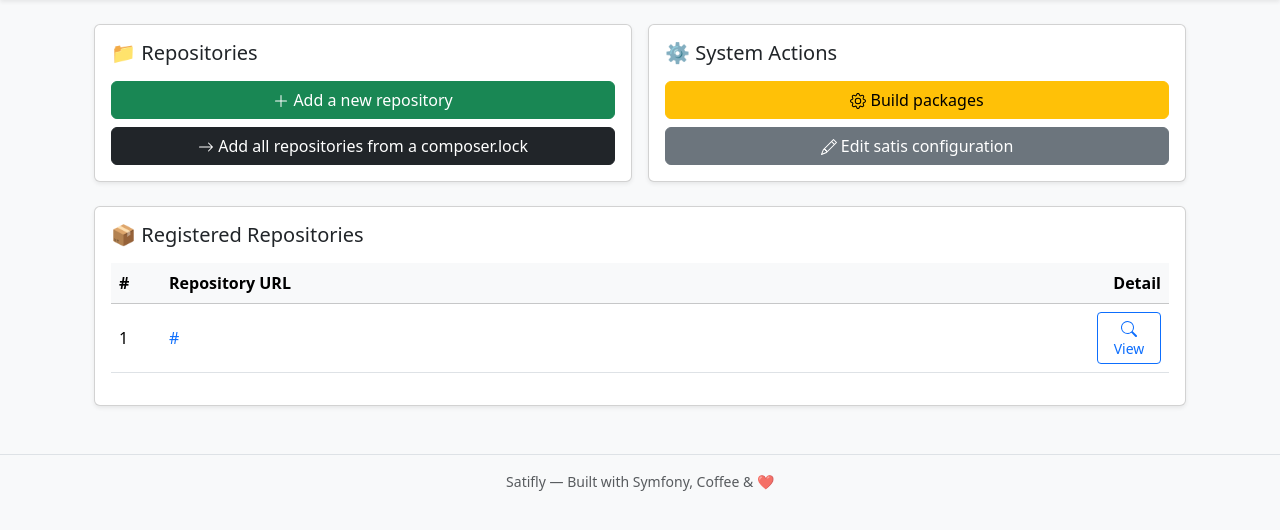
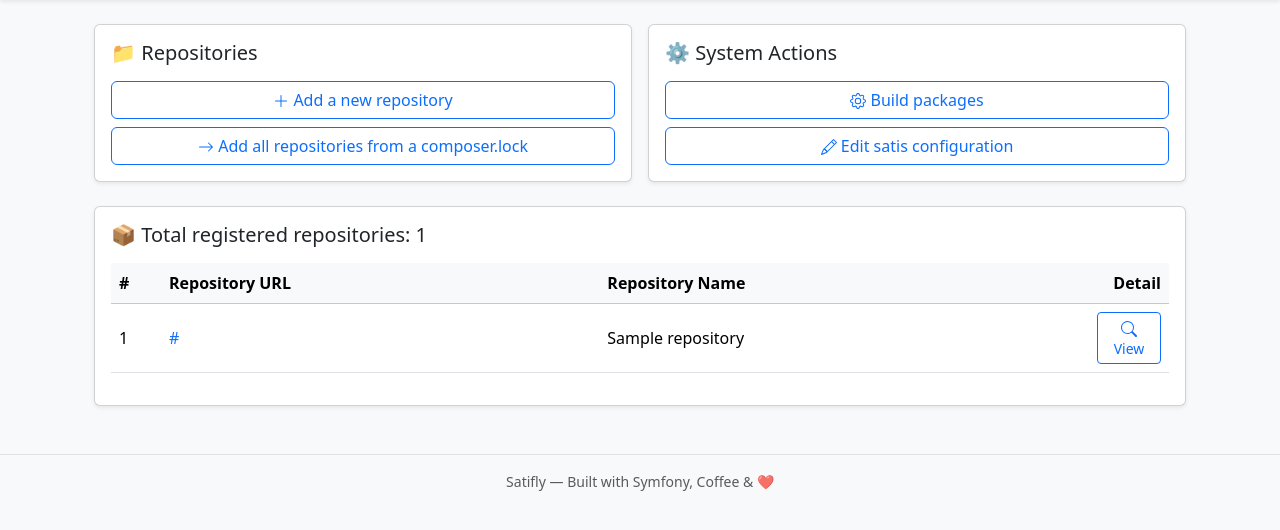
Before and after one commit to Trusted97/satifly, a Symfony app: template templates/views/home.html.twig in a window 1280 px wide. Shown: the part 121-651 px from the top of the page. Run offline with Twig, Linux system fonts and the light colour scheme; the template is opened without the code that fills it: most values are stand-ins (such as "Sample title", 1, 10 or a date in 2020); some libraries are stand-ins or nearby versions.

Commit message:
chore: minimal ui changes

```diff
--- a/templates/views/home.html.twig
+++ b/templates/views/home.html.twig
@@ -10,13 +10,13 @@
                     <div class="card-body">
                         <h5 class="card-title mb-3">📁 Repositories</h5>
                         <div class="d-flex flex-column gap-2">
-                            <a href="{{ path('repository_new') }}" class="btn btn-success">
+                            <a href="{{ path('repository_new') }}" class="btn btn-outline-primary">
                                 <svg xmlns="http://www.w3.org/2000/svg" width="16" height="16" fill="currentColor" class="bi bi-plus-lg" viewBox="0 0 16 16">
                                     <path fill-rule="evenodd" d="M8 2a.5.5 0 0 1 .5.5v5h5a.5.5 0 0 1 0 1h-5v5a.5.5 0 0 1-1 0v-5h-5a.5.5 0 0 1 0-1h5v-5A.5.5 0 0 1 8 2"/>
                                 </svg>
                                 Add a new repository
                             </a>
-                            <a href="{{ path('repository_upload') }}" class="btn btn-dark">
+                            <a href="{{ path('repository_upload') }}" class="btn btn-outline-primary">
                                 <svg xmlns="http://www.w3.org/2000/svg" width="16" height="16" fill="currentColor" class="bi bi-arrow-right" viewBox="0 0 16 16">
                                     <path fill-rule="evenodd" d="M1 8a.5.5 0 0 1 .5-.5h11.793l-3.147-3.146a.5.5 0 0 1 .708-.708l4 4a.5.5 0 0 1 0 .708l-4 4a.5.5 0 0 1-.708-.708L13.293 8.5H1.5A.5.5 0 0 1 1 8"/>
                                 </svg>
@@ -33,7 +33,7 @@
                     <div class="card-body">
                         <h5 class="card-title mb-3">⚙️ System Actions</h5>
                         <div class="d-flex flex-column gap-2">
-                            <a href="{{ path('satis_build') }}" class="btn btn-warning">
+                            <a href="{{ path('satis_build') }}" class="btn btn-outline-primary">
                                 <svg xmlns="http://www.w3.org/2000/svg" width="16" height="16" fill="currentColor" class="bi bi-gear" viewBox="0 0 16 16">
                                     <path d="M8 4.754a3.246 3.246 0 1 0 0 6.492 3.246 3.246 0 0 0 0-6.492M5.754 8a2.246 2.246 0 1 1 4.492 0 2.246 2.246 0 0 1-4.492 0"/>
                                     <path d="M9.796 1.343c-.527-1.79-3.065-1.79-3.592 0l-.094.319a.873.873 0 0 1-1.255.52l-.292-.16c-1.64-.892-3.433.902-2.54 2.541l.159.292a.873.873 0 0 1-.52 1.255l-.319.094c-1.79.527-1.79 3.065 0 3.592l.319.094a.873.873 0 0 1 .52 1.255l-.16.292c-.892 1.64.901 3.434 2.541 2.54l.292-.159a.873.873 0 0 1 1.255.52l.094.319c.527 1.79 3.065 1.79 3.592 0l.094-.319a.873.873 0 0 1 1.255-.52l.292.16c1.64.893 3.434-.902 2.54-2.541l-.159-.292a.873.873 0 0 1 .52-1.255l.319-.094c1.79-.527 1.79-3.065 0-3.592l-.319-.094a.873.873 0 0 1-.52-1.255l.16-.292c.893-1.64-.902-3.433-2.541-2.54l-.292.159a.873.873 0 0 1-1.255-.52zm-2.633.283c.246-.835 1.428-.835 1.674 0l.094.319a1.873 1.873 0 0 0 2.693 1.115l.291-.16c.764-.415 1.6.42 1.184 1.185l-.159.292a1.873 1.873 0 0 0 1.116 2.692l.318.094c.835.246.835 1.428 0 1.674l-.319.094a1.873 1.873 0 0 0-1.115 2.693l.16.291c.415.764-.42 1.6-1.185 1.184l-.291-.159a1.873 1.873 0 0 0-2.693 1.116l-.094.318c-.246.835-1.428.835-1.674 0l-.094-.319a1.873 1.873 0 0 0-2.692-1.115l-.292.16c-.764.415-1.6-.42-1.184-1.185l.159-.291A1.873 1.873 0 0 0 1.945 8.93l-.319-.094c-.835-.246-.835-1.428 0-1.674l.319-.094A1.873 1.873 0 0 0 3.06 4.377l-.16-.292c-.415-.764.42-1.6 1.185-1.184l.292.159a1.873 1.873 0 0 0 2.692-1.115z"/>
@@ -41,7 +41,7 @@
                                 Build packages
                             </a>
 
-                            <a href="{{ path('satis_config') }}" class="btn btn-secondary">
+                            <a href="{{ path('satis_config') }}" class="btn btn-outline-primary">
                                 <svg xmlns="http://www.w3.org/2000/svg" width="16" height="16" fill="currentColor" class="bi bi-pencil" viewBox="0 0 16 16">
                                     <path d="M12.146.146a.5.5 0 0 1 .708 0l3 3a.5.5 0 0 1 0 .708l-10 10a.5.5 0 0 1-.168.11l-5 2a.5.5 0 0 1-.65-.65l2-5a.5.5 0 0 1 .11-.168zM11.207 2.5 13.5 4.793 14.793 3.5 12.5 1.207zm1.586 3L10.5 3.207 4 9.707V10h.5a.5.5 0 0 1 .5.5v.5h.5a.5.5 0 0 1 .5.5v.5h.293zm-9.761 5.175-.106.106-1.528 3.821 3.821-1.528.106-.106A.5.5 0 0 1 5 12.5V12h-.5a.5.5 0 0 1-.5-.5V11h-.5a.5.5 0 0 1-.468-.325"/>
                                 </svg>
@@ -57,7 +57,7 @@
         <div class="card shadow-sm">
             <div class="card-body">
                 <div class="d-flex justify-content-between align-items-center mb-3">
-                    <h5 class="mb-0">📦 Registered Repositories</h5>
+                    <h5 class="mb-0">📦 Total registered repositories: {{ repositories|length }}</h5>
                 </div>
 
                 <div class="table-responsive">
@@ -66,6 +66,7 @@
                         <tr>
                             <th scope="col" style="width: 50px;">#</th>
                             <th scope="col">Repository URL</th>
+                            <th scope="col">Repository Name</th>
                             <th scope="col" class="text-end" style="width: 80px;">Detail</th>
                         </tr>
                         </thead>
@@ -77,6 +78,9 @@
                                     <a href="{{ repository.url }}" target="_blank" class="link-primary text-decoration-none">
                                         {{ repository.url }}
                                     </a>
+                                </td>
+                                <td>
+                                    {{ repository.name }}
                                 </td>
                                 <td class="text-end">
                                     <a href="{{ path('repository_edit', {'repository': repository.id }) }}" class="btn btn-sm btn-outline-primary">
```
